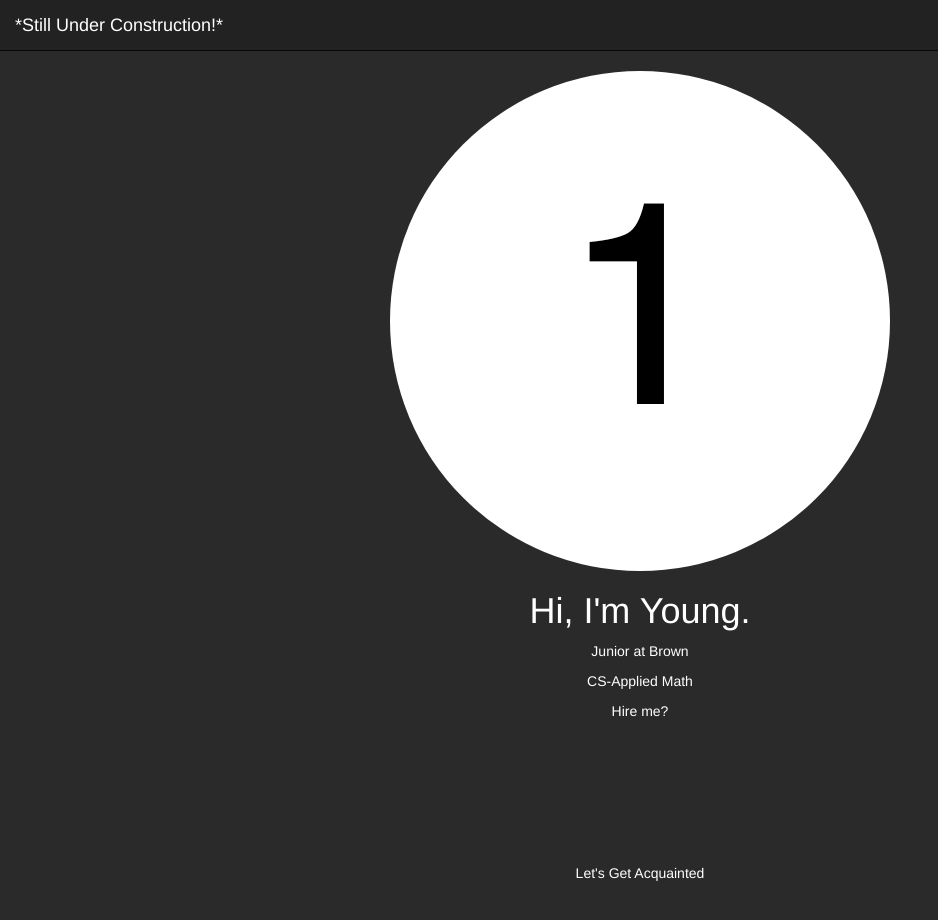
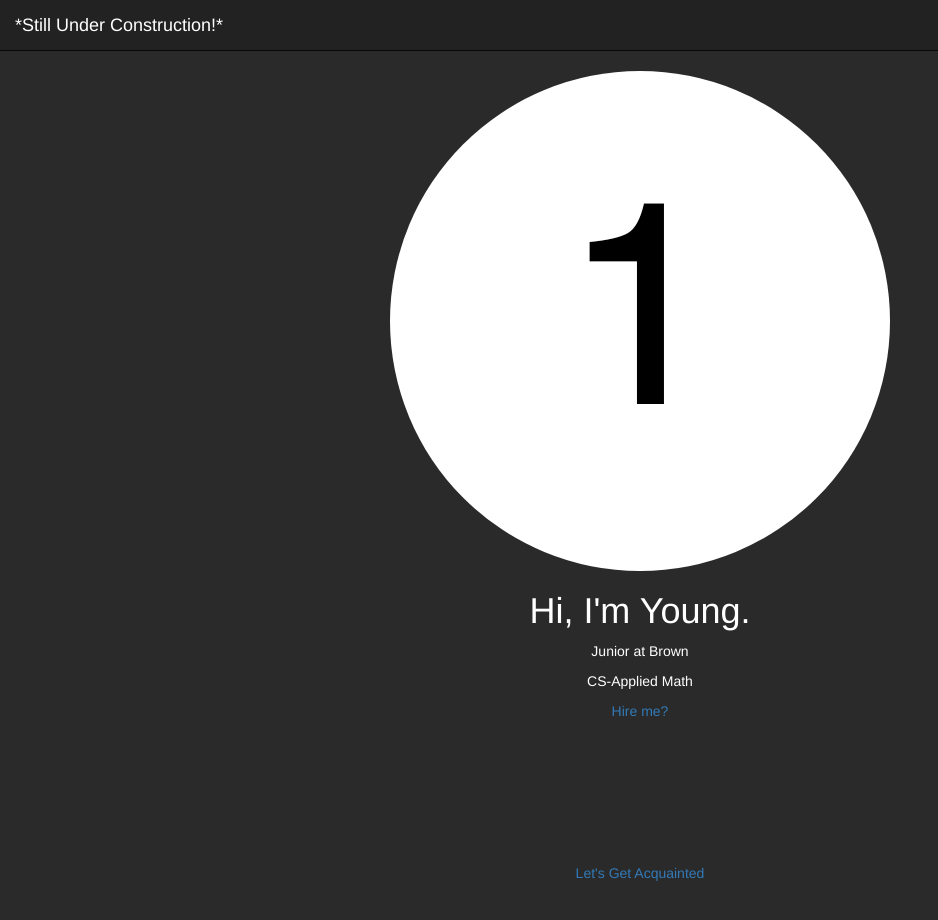
Before and after one commit to youngrrrr/youngrrrr.github.io, a plain HTML site: page index.html in a window 1280 px wide. Shown: the whole page, without its empty margins (0-938 px from the left). Drawn offline with nearby package versions, Linux system fonts and the light colour scheme.

Commit message:
Reorganized 'a' tag styles to main.css

```diff
--- a/assets/css/google-button.css
+++ b/assets/css/google-button.css
@@ -36,11 +36,3 @@ button > ul > li{
 	height:55px;
 	padding:1em;
 }
-
-a {
-	color: rgba(255,255,255,1);
-}
-
-a:hover {
-	text-decoration: none;
-}
```
